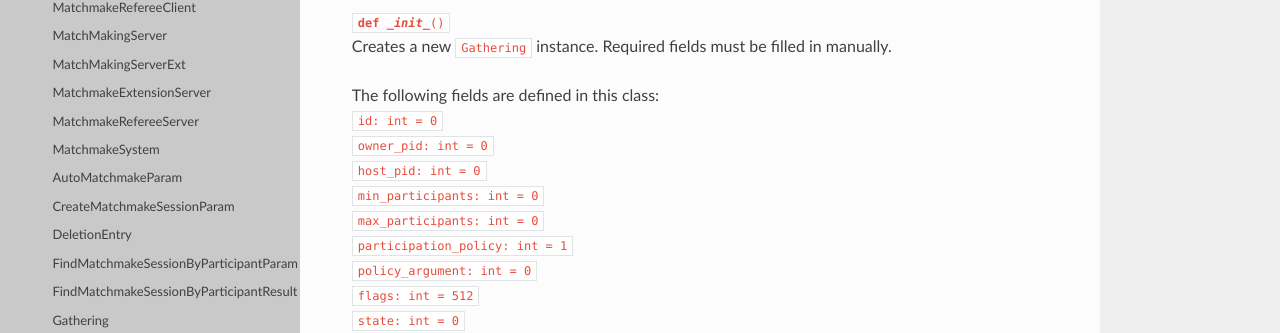
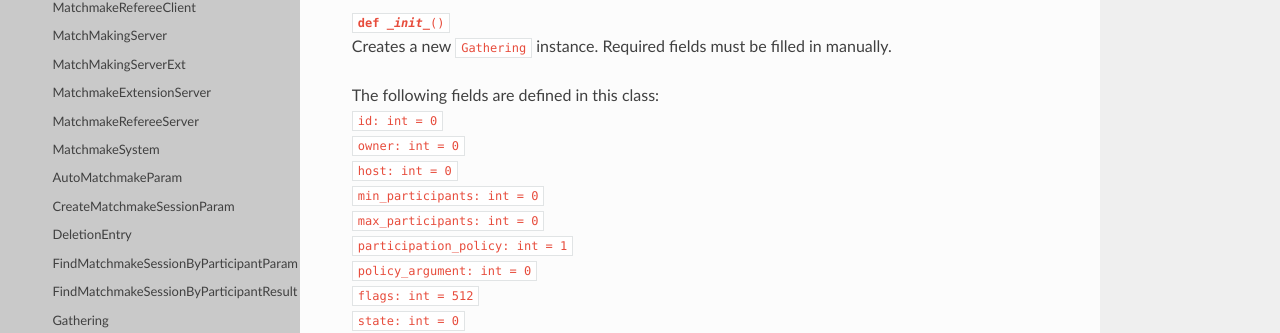
Before and after one commit to kinnay/NintendoClients, an MkDocs documentation site: the page built from docs/reference/nex/matchmaking.md, in a window 1280 px wide and 900 px high, scrolled down 22477 px. Shown: the part 121-454 px from the top of the window. Built offline with MkDocs 1.6.1, drawn with Linux system fonts in a browser that asks for light colours; nearby versions of some CDN libraries.

Commit message:
Rename owner_pid and host_pid fields

```diff
--- a/docs/reference/nex/matchmaking.md
+++ b/docs/reference/nex/matchmaking.md
@@ -889,8 +889,8 @@ The following fields are defined in this class:<br>
 The following fields are defined in this class:<br>
 <span class="docs">
 <code>id: int = 0</code><br>
-<code>owner_pid: int = 0</code><br>
-<code>host_pid: int = 0</code><br>
+<code>owner: int = 0</code><br>
+<code>host: int = 0</code><br>
 <code>min_participants: int = 0</code><br>
 <code>max_participants: int = 0</code><br>
 <code>participation_policy: int = 1</code><br>
```
Also changed, not shown: 2 other files.
